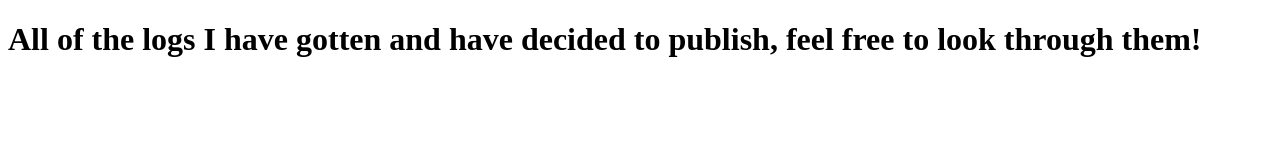
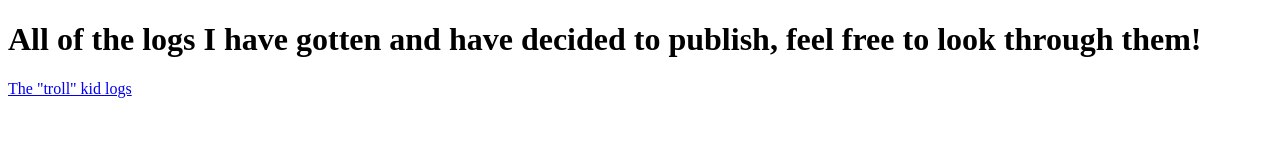
Before and after one commit to agent14bricks/NyanideZ.github.io, a plain HTML site: page logs/index.html in a window 1280 px wide. Drawn offline with Linux system fonts and the light colour scheme.

Commit message:
Update index.html

```diff
--- a/logs/index.html
+++ b/logs/index.html
@@ -4,4 +4,5 @@
 </head>
 <body>
   <h1> All of the logs I have gotten and have decided to publish, feel free to look through them! </h1>
+  <a href="uhhwhat.txt"> The "troll" kid logs </a>
 </body>
```
